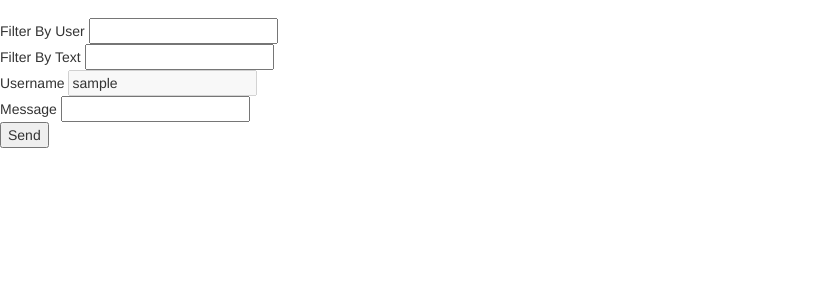
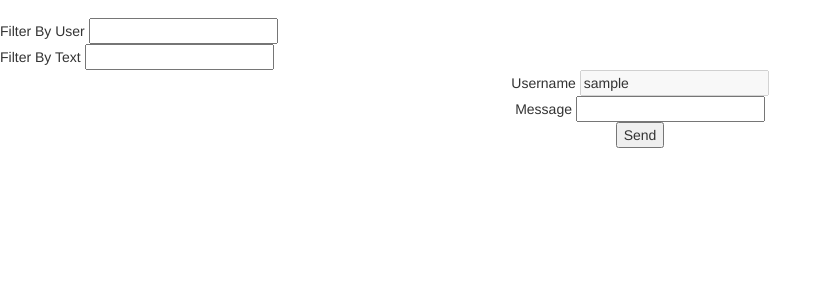
Before and after one commit to CrimsonOctopus/mtomberlin, a PHP site: page /assignments/finalProject/index.php in a window 1280 px wide. Shown: the part 182-482 px from the top of the page, without its empty margins (0-832 px from the left). Run offline with PHP 8.4, Linux system fonts and the light colour scheme; the visitor is signed in with stand-in values (Sample User, id 1); data that the repository does not hold is empty; some libraries are stand-ins or nearby versions.

Commit message:
final project part5

```diff
--- a/assignments/finalProject/adminControl.php
+++ b/assignments/finalProject/adminControl.php
@@ -159,12 +159,12 @@ mechanics.html
                 Filter By User <input type="text" id="userFilter"><br>
                 Filter By Text <input type="text" id="textFilter"><br>
             </div>
-            <div id="messages"></div>
-            <div id="newMessage">
+            <div class="messageBox" id="newMessage">
                 Username <input type="text" id="username" value=<?= $_SESSION['adminUsername'] ?> disabled><br>
                 Message <input type="text" id="messageText"><br>
                 <button id="sendMessage" onclick="sendMessage()">Send</button>
             </div>
+            <div id="messages"></div>
         </div>
 
         <!-- Modal -->
--- a/assignments/finalProject/css/styles.css
+++ b/assignments/finalProject/css/styles.css
@@ -194,3 +194,7 @@ a:visited :not(nav){
 a:hover :not(nav){
     color: #00FFFF;
 }
+
+.messageBox {
+    text-align: center;
+}
--- a/assignments/finalProject/index.php
+++ b/assignments/finalProject/index.php
@@ -115,12 +115,12 @@ mechanics.html
                 Filter By User <input type="text" id="userFilter"><br>
                 Filter By Text <input type="text" id="textFilter"><br>
             </div>
-            <div id="messages"></div>
-            <div id="newMessage">
+            <div class="messageBox" id="newMessage">
                 Username <input type="text" id="username" value=<?= $_SESSION['username'] ?> disabled><br>
                 Message <input type="text" id="messageText"><br>
                 <button id="sendMessage" onclick="sendMessage()">Send</button>
             </div>
+            <div id="messages"></div>
         </div>
     </body>
 </html>
--- a/assignments/finalProject/selectMessages.php
+++ b/assignments/finalProject/selectMessages.php
@@ -4,11 +4,11 @@
     $conn = getDatabaseConnection();
 
     $sql = "SELECT *
-            FROM messages";
+            FROM messages ";
 
     if(isset($_GET['username'])&&$_GET['username']!=""){
         $username = $_GET['username'];
-        $sql .= " WHERE username LIKE :username ";
+        $sql .= "WHERE username LIKE :username ";
         if(isset($_GET['text']) && $_GET['text']!=""){
             $sql .= " AND";
         }
@@ -17,10 +17,12 @@
     if(isset($_GET['text'])&&$_GET['text']!=""){
         $text = $_GET['text'];
         if(!isset($_GET['username']) || $_GET['username']==""){
-            $sql .= " WHERE";
+            $sql .= "WHERE";
         }
         $sql .= " text LIKE :text ";
     }
+
+    $sql .= "ORDER BY timeOfPost DESC ";
 
     if(isset($username)||isset($text)){
         $namedParameters = array();
```
